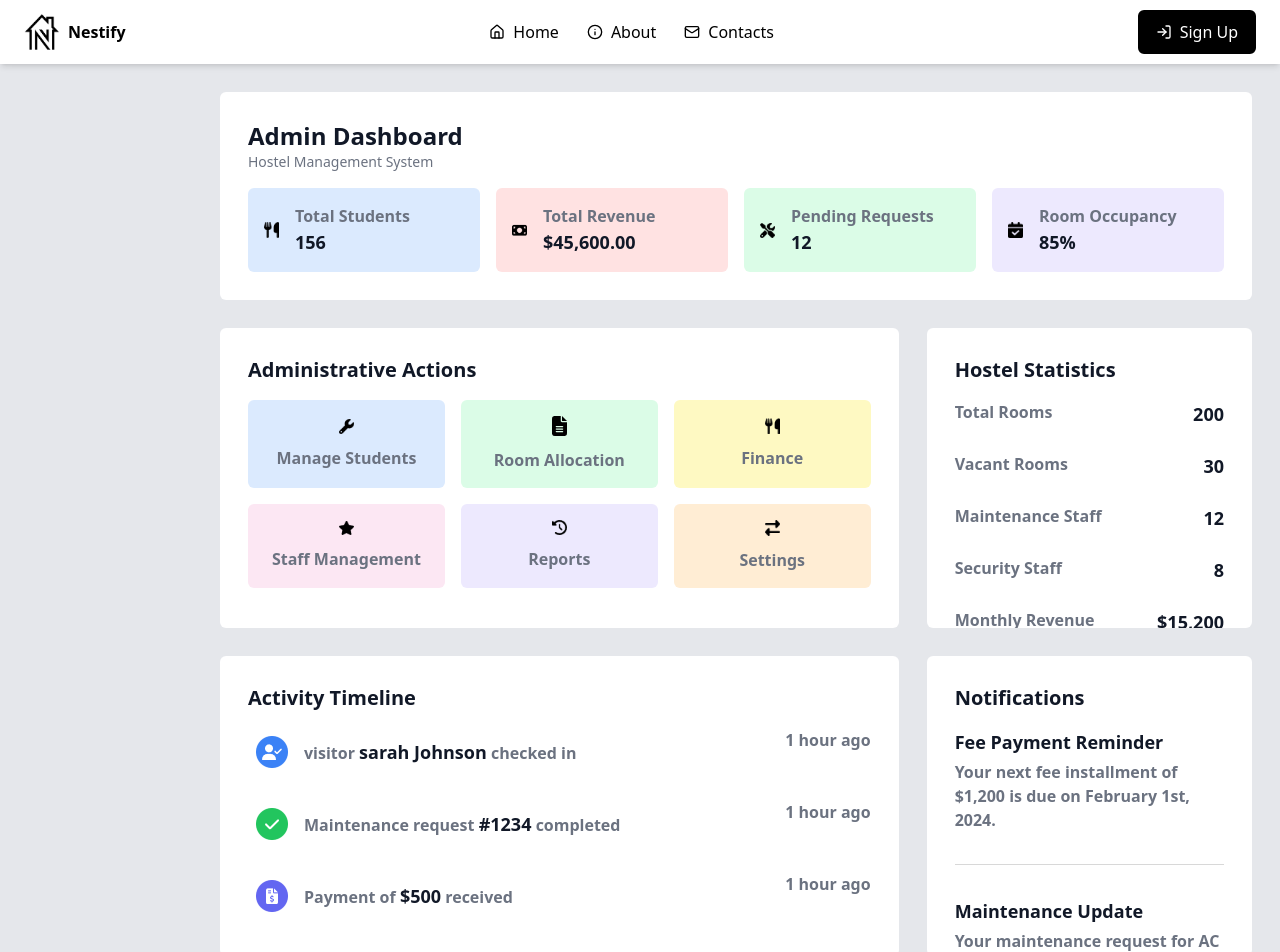
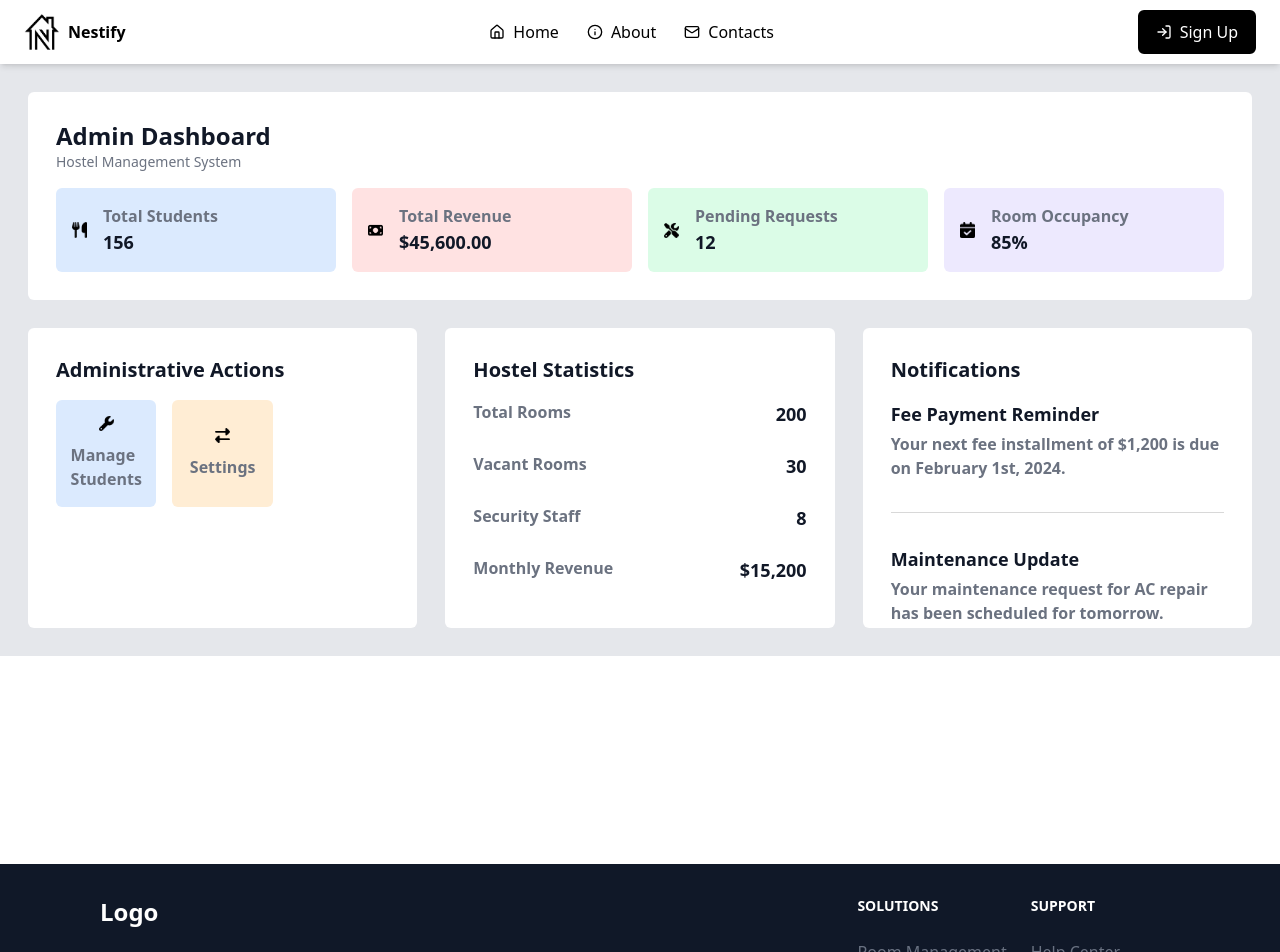
Before and after one commit to UdayBhaskarSingipurapu/NESTIFY---Client, a React (Vite) app: page /admin/dashboard in a window 1280 px wide. Shown: the top 952 px of the page. Built offline with nearby package versions, Linux system fonts and the light colour scheme.

Commit message:
rectify errors

```diff
--- a/src/components/admin/settings/EditAdminHostle.jsx
+++ b/src/components/admin/settings/EditAdminHostle.jsx
@@ -1,8 +1,7 @@
 import React, { useEffect, useState } from "react";
 import { Link } from "react-router-dom";
 
-
-function EditAdminHostle(){
+function EditAdminHostle() {
   const [currentHostle, setCurrentHostle] = useState("null");
   const [currentHostleRooms, setCurrentHostleRooms] = useState([]);
   useEffect(() => {
@@ -42,10 +41,9 @@ function EditAdminHostle(){
       )}
     </div>
   );
-};
+}
 
 export default EditAdminHostle;
-
 
 //if no hostle is created then the settings page will be having one button add hostle if cliked it will take to the hostle listing page.
 // top part is the detials to hostles to edit.
--- a/src/components/admin_homepage/AdminHomePage.jsx
+++ b/src/components/admin_homepage/AdminHomePage.jsx
@@ -1,5 +1,5 @@
 import React from "react";
-import { Link } from "react-router-dom";
+import { Link, useNavigate } from "react-router-dom";
 import userTopContainerImag1 from "../../assets/userTopContainerImag1.png";
 import userTopContainerImag2 from "../../assets/userTopContainerImag2.png";
 import userTopContainerImag3 from "../../assets/userTopContainerImag3.png";
@@ -14,12 +14,11 @@ import userBottomContainerImage4 from "../../assets/userBottomContainerImage4.pn
 import userBottomContainerImage5 from "../../assets/userBottomContainerImage5.png";
 import userBottomContainerImage6 from "../../assets/userBottomContainerImage6.png";
 
-
 const AdminHomePage = () => {
   return (
-    <div className="bg-gray-200 p-7 flex flex-wrap">
+    <div className="bg-gray-200 p-7">
       {/* top-container */}
-      <div className="bg-white w-full p-7 rounded-md max-w-[1700px] m-auto overflow-y-auto h-[260px] sm:overflow-visible sm:h-full md:ml-48">
+      <div className="bg-white w-full p-7 rounded-md max-w-[1700px] m-auto overflow-y-auto h-[260px] sm:overflow-visible sm:h-full">
         <h1 className="text-[#111827] font-bold text-2xl">Admin Dashboard</h1>
         <p className="text-[#6B7280] text-sm">Hostel Management System</p>
         <div className="mt-4 grid lg:grid-cols-12 md:grid-cols-10 sm:grid-cols-2 gap-4">
@@ -81,183 +80,64 @@ const AdminHomePage = () => {
         </div>
       </div>
 
-      {/* bottom-container */}
-      <div className="bg-gray-200 mt-7 grid grid-cols-12 grid-rows-2 max-w-[1700px] m-auto gap-7 overflow-y-auto md:ml-48">
-        {/* quick actions */}
-        <div className="bg-white rounded-md p-7 lg:col-span-8 col-span-12 overflow-y-auto h-[300px]">
+      <div className="bg-gray-200 mt-7 grid grid-cols-1 lg:grid-cols-3 max-w-[1700px] m-auto gap-7 overflow-y-auto">
+        {/* Administrative Actions */}
+        <div className="bg-white rounded-md p-7 overflow-y-auto h-[300px]">
           <h1 className="text-[#111827] font-bold text-xl">
             Administrative Actions
           </h1>
-          <div className="mt-4 grid lg:grid-cols-12 md:grid-cols-10 sm:grid-cols-2 grid-cols-1 gap-4">
-            <div className="lg:col-span-4 md:col-span-5 sm:col-span-1 flex flex-col items-center justify-center flex-wrap gap-3 bg-blue-100  p-4 rounded-md">
-              <div className="flex justify-center items-center">
+          <div className="mt-4 grid grid-cols-1 sm:grid-cols-2 md:grid-cols-3 gap-4">
+            <div className="flex flex-col items-center justify-center gap-3 bg-blue-100 p-4 rounded-md">
               <img
                 src={userBottomContainerImage1}
-                  alt=""
-                  className="w-[15px] h-auto "
+                alt="Manage Students"
+                className="w-[15px] h-auto"
               />
-              </div>
-              <div>
               <p className="text-[#6B7280] font-semibold">Manage Students</p>
             </div>
-            </div>
-
-            <div className="lg:col-span-4 md:col-span-5 sm:col-span-1 flex flex-col items-center justify-center flex-wrap gap-3 bg-green-100  p-4 rounded-md">
-              <div className="flex justify-center items-center">
-                <img
-                  src={userBottomContainerImage2}
-                  alt=""
-                  className="w-[15px] h-auto "
-                />
-              </div>
-              <div>
-                <p className="text-[#6B7280] font-semibold">Room Allocation</p>
-              </div>
-            </div>
-
-            <div className="lg:col-span-4 md:col-span-5 sm:col-span-1 flex flex-col items-center justify-center flex-wrap gap-3 bg-yellow-100  p-4 rounded-md">
-              <div className="flex justify-center items-center">
-                <img
-                  src={userBottomContainerImage3}
-                  alt=""
-                  className="w-[15px] h-auto "
-                />
-              </div>
-              <div>
-                <p className="text-[#6B7280] font-semibold">Finance</p>
-              </div>
-            </div>
-
-            <div className="lg:col-span-4 md:col-span-5 sm:col-span-1 flex flex-col items-center justify-center flex-wrap gap-3 bg-pink-100  p-4 rounded-md ">
-              <div className="flex justify-center items-center">
-                <img
-                  src={userBottomContainerImage4}
-                  alt=""
-                  className="w-[15px] h-auto "
-                />
-              </div>
-              <div>
-                <Link to="/staff">
-                  <div>
-                    <p className="text-[#6B7280] font-semibold">Staff Management</p>
-                  </div>
-                </Link>
-              </div>
-
-            </div>
-
-            <div className="lg:col-span-4 md:col-span-5 sm:col-span-1 flex flex-col items-center justify-center flex-wrap gap-3 bg-violet-100  p-4 rounded-md">
-              <div className="flex justify-center items-center">
-                <img
-                  src={userBottomContainerImage5}
-                  alt=""
-                  className="w-[15px] h-auto "
-                />
-              </div>
-              <div>
-                <p className="text-[#6B7280] font-semibold">Reports</p>
-              </div>
-            </div>
-
-            <div className="lg:col-span-4 md:col-span-5 sm:col-span-1 flex flex-col items-center justify-center flex-wrap gap-3 bg-orange-100  p-4 rounded-md">
-              <div className="flex justify-center items-center">
+            <div className="flex flex-col items-center justify-center gap-3 bg-orange-100 p-4 rounded-md">
               <img
                 src={userBottomContainerImage6}
-                  alt=""
-                  className="w-[15px] h-auto "
+                alt="Settings"
+                className="w-[15px] h-auto"
               />
-              </div>
-              <div>
               <p className="text-[#6B7280] font-semibold">Settings</p>
             </div>
           </div>
         </div>
-        </div>
 
-        {/* Hostel Details */}
-        <div className="bg-white rounded-md p-7 hidden lg:col-span-4 lg:flex lg:flex-col overflow-y-auto h-[300px]">
+        {/* Hostel Statistics */}
+        <div className="bg-white rounded-md p-7 overflow-y-auto h-[300px]">
           <h1 className="text-[#111827] font-bold text-xl">
             Hostel Statistics
           </h1>
           <div className="mt-4 flex flex-col gap-6">
             <span className="flex justify-between text-[#6B7280] font-semibold">
-              <span className="">Total Rooms</span>
+              <span>Total Rooms</span>
               <span className="text-[#111827] text-lg">200</span>
             </span>
-            <span className="flex justify-between text-[#6B7280] text-md font-semibold">
+            <span className="flex justify-between text-[#6B7280] font-semibold">
               <span>Vacant Rooms</span>
               <span className="text-[#111827] text-lg">30</span>
             </span>
-            <span className="flex justify-between text-[#6B7280] text-md font-semibold">
-              <span>Maintenance Staff</span>
-              <span className="text-[#111827] text-lg">12</span>
-            </span>
-            <span className="flex justify-between text-[#6B7280] text-md font-semibold">
+            <span className="flex justify-between text-[#6B7280] font-semibold">
               <span>Security Staff</span>
               <span className="text-[#111827] text-lg">8</span>
             </span>
-            <span className="flex justify-between text-[#6B7280] text-md font-semibold">
+            <span className="flex justify-between text-[#6B7280] font-semibold">
               <span>Monthly Revenue</span>
               <span className="text-[#111827] text-lg">$15,200</span>
             </span>
           </div>
         </div>
 
-        {/* Activity timeline */}
-        <div className="bg-white rounded-md p-7 lg:col-span-8 col-span-12 overflow-y-auto h-[300px]">
-          <h1 className="text-[#111827] font-bold text-xl">
-            Activity Timeline
-          </h1>
-          <div className="mt-4 flex flex-col gap-6">
-            <div className="flex justify-between text-[#6B7280] font-semibold sm:flex-row flex-col sm:gap-0 gap-2">
-              <div className="flex gap-2 items-center">
-                <img src={userBottonContainerImage7} alt="" />
-                <p>
-                  visitor{" "}
-                  <span className="font-semibold text-[#111827] text-lg">
-                    sarah Johnson
-                  </span>{" "}
-                  checked in
-                </p>
-              </div>
-              <p className="sm:pl-0 pl-3">1 hour ago</p>
-            </div>
-            <div className="flex justify-between text-[#6B7280] font-semibold sm:flex-row flex-col sm:gap-0 gap-2">
-              <div className="flex gap-2 items-center">
-                <img src={userBottonContainerImage8} alt="" />
-                <p>
-                  Maintenance request{" "}
-                  <span className="font-semibold text-[#111827] text-lg">
-                    #1234
-                  </span>{" "}
-                  completed
-                </p>
-              </div>
-              <p className="sm:pl-0 pl-3">1 hour ago</p>
-            </div>
-            <div className="flex justify-between text-[#6B7280] font-semibold sm:flex-row flex-col sm:gap-0 gap-2">
-              <div className="flex gap-2 items-center">
-                <img src={userBottonContainerImage9} alt="" />
-                <p>
-                  Payment of{" "}
-                  <span className="font-semibold text-[#111827] text-lg">
-                    $500
-                  </span>{" "}
-                  received
-                </p>
-              </div>
-              <p className="sm:pl-0 pl-3">1 hour ago</p>
-            </div>
-          </div>
-        </div>
-
         {/* Notifications */}
-        <div className="bg-white rounded-md p-7 hidden lg:col-span-4 lg:flex lg:flex-col overflow-y-auto h-[300px]  ">
+        <div className="bg-white rounded-md p-7 overflow-y-auto h-[300px]">
           <h1 className="text-[#111827] font-bold text-xl">Notifications</h1>
           <div className="mt-4 flex flex-col gap-8">
             <div>
               <p className="font-semibold text-[#111827] text-lg">
-                Fee Payment Reminder{" "}
+                Fee Payment Reminder
               </p>
               <p className="text-[#6B7280] text-md font-semibold mt-1">
                 Your next fee installment of $1,200 is due on February 1st,
@@ -266,8 +146,8 @@ const AdminHomePage = () => {
             </div>
             <div className="h-[1px] bg-[#d8d8d8] w-full"></div>
             <div>
-              <p className="font-semibold text-[#111827] text-lg ">
-                Maintenance Update{" "}
+              <p className="font-semibold text-[#111827] text-lg">
+                Maintenance Update
               </p>
               <p className="text-[#6B7280] text-md font-semibold mt-1">
                 Your maintenance request for AC repair has been scheduled for
@@ -277,7 +157,7 @@ const AdminHomePage = () => {
             <div className="h-[1px] bg-[#d8d8d8] w-full"></div>
             <div>
               <p className="font-semibold text-[#111827] text-lg">
-                Hostel Announcement{" "}
+                Hostel Announcement
               </p>
               <p className="text-[#6B7280] text-md font-semibold mt-1">
                 Weekend cleaning schedule has been updated. Please check the
--- a/src/components/hostle-listing/HostleListing.jsx
+++ b/src/components/hostle-listing/HostleListing.jsx
@@ -9,12 +9,7 @@ import { useContext } from "react";
 const HostleListing = () => {
   const [hoslteId, setHoslteId] = useState(null);
   const [hostleDetailsSaved, setHostleDetailsSaved] = useState(false);
-  const [user, setUser] = useState(null);
-
-  useEffect(() => {
-    setUser(JSON.parse(sessionStorage.getItem("user")));
-  }, []);
-  console.log(user);
+  const user = JSON.parse(sessionStorage.getItem("user"));
 
   let navigate = useNavigate();
 
@@ -25,11 +20,11 @@ const HostleListing = () => {
     formState: { errors },
   } = useForm();
 
-  // useEffect(() => {
-  //   if (hoslteId) {
-  //     navigate(`${currentHostel.}/room-details`, { state: { hostleId: hoslteId } });
-  //   }
-  // }, [hoslteId]);
+  useEffect(() => {
+    if (hoslteId) {
+      navigate(`${hoslteId}/room-details`, { state: { hostleId: hoslteId } });
+    }
+  }, [hoslteId]);
 
   async function postHostleDetails(hostleDetails) {
     console.log(hostleDetails);
@@ -111,6 +106,12 @@ const HostleListing = () => {
                   placeholder="Enter Hostle Name"
                   className="block p-2 border-2 border-[#6B7280] text-xl rounded-md w-full"
                   {...register("hostelname")}
+                  // value={input}
+                  // onChange={(e) => {
+                  //   if (!hostleDetailsSaved) {
+                  //     setInput(e.target.value);
+                  //   }
+                  // }}
                   {...(hostleDetailsSaved && { disabled: true })}
                 />
               </div>
--- a/src/components/hostle-listing/RoomDetails.jsx
+++ b/src/components/hostle-listing/RoomDetails.jsx
@@ -8,15 +8,13 @@ import { useContext } from "react";
 
 const RoomDetails = () => {
   const [rooms, setRooms] = useState([]);
+  const [hoslteId, setHoslteId] = useState(null);
   const [saved, setSaved] = useState(false);
   const location = useLocation();
-  const [user, setUser] = useState(null);
-  const [currentHostelId, setCurrentHostleId] = useState(null);
 
-  useEffect(() => {
-    setCurrentHostle(JSON.parse(sessionStorage.getItem("currentHostle")));
-  }, []);
-
+  // useEffect(() => {
+  //   setHoslteId(location.state.hostleId);
+  // }, [hoslteId]);
   let {
     register,
     handleSubmit,
@@ -37,7 +35,10 @@ const RoomDetails = () => {
     console.log("on submit");
     console.log(rooms);
     try {
-      let res = axios.post(`http://localhost:5050/room/${currentHostel._id}/add`, rooms);
+      let res = axios.post(
+        `http://localhost:5050/room/id:${hoslteId}/add`,
+        rooms
+      );
       if (res.status === 200) {
         let data = res.data;
         console.log(data);
@@ -72,8 +73,8 @@ const RoomDetails = () => {
   }
 
   return (
-    <div className="bg-gray-200 p-7 min-h-screen md:ml-48">
-      <div className="bg-white p-7  rounded-md mt-15">
+    <div className="bg-gray-200 p-7 min-h-screen">
+      <div className="bg-white p-7  rounded-md max">
         <h1 className="text-[#111827] text-3xl font-bold">Room Details</h1>
         {/* Room Deails From */}
         <form action="" onSubmit={handleSubmit(onSave)}>
@@ -91,7 +92,7 @@ const RoomDetails = () => {
                 id="roomnumber"
                 placeholder="Enter Room Number"
                 className="block p-2 border-2 border-[#6B7280] text-xl rounded-md w-full"
-                {...register("roomNumber")}
+                {...register("roomnumber")}
                 {...(saved && { value: "" })}
               />
             </div>
@@ -112,7 +113,7 @@ const RoomDetails = () => {
                 id="roomcapacity"
                 placeholder="Enter the number"
                 className="block p-2 border-2 border-[#6B7280] text-xl rounded-md w-full"
-                {...register("roomCapacity")}
+                {...register("roomcapacity")}
                 {...(saved && { value: "" })}
               />
             </div>
@@ -130,7 +131,7 @@ const RoomDetails = () => {
                 id="ac"
                 placeholder="Yes/No"
                 className="block p-2 border-2 border-[#6B7280] text-xl rounded-md w-full"
-                {...register("airConditioned")}
+                {...register("ac")}
                 {...(saved && { value: "" })}
               />
             </div>
--- a/src/components/log-in/AdminLogin.jsx
+++ b/src/components/log-in/AdminLogin.jsx
@@ -24,7 +24,18 @@ const AdminLogin = () => {
 
   async function onSubmit(adminData) {
     adminLoginReq(adminData);
+    if (login) {
+      toast.success("admin Login Successfully:)", {
+        position: "top-center",
+        autoClose: 2000,
+        draggable: true,
+      });
+      setTimeout(() => {
+        navigate("/admin_homepage");
+      }, 2000);
+    }
   }
+  console.log(errors);
   return (
     <div className="flex flex-col p-5 gap-5 bg-white rounded-bl-md rounded-br-md">
       {/* admin Login form */}
--- a/src/contexts/UserLoginStore.jsx
+++ b/src/contexts/UserLoginStore.jsx
@@ -1,21 +1,22 @@
 import { userLoginContext } from "./userLoginContext";
 import { useState } from "react";
-import axios from 'axios';
-
+import axios from "axios";
 
 function UserLoginStore({ children }) {
   //login Store
   let [login, setLogin] = useState(false);
   let [user, setUser] = useState(null);
   let [Error, setError] = useState(null);
-  let [currentHostleId, setCurrentHostleId] = useState(null);
-
+  // let navigate = useNavigate();
 
   //make a login req
   async function userLoginReq(userCredentials) {
-    console.log(userCredentials)
+    console.log(userCredentials);
     try {
-      const response = await axios.post("http://localhost:5050/user/login", userCredentials);
+      const response = await axios.post(
+        "http://localhost:5050/user/login",
+        userCredentials
+      );
 
       const { status, data } = response;
       console.log("User login response:", data);
@@ -33,55 +34,27 @@ function UserLoginStore({ children }) {
     }
   }
 
+  async function adminLoginReq(adminCred) {
+    console.log(adminCred);
+    try {
+      const response = await axios.post(
+        "http://localhost:5050/owner/login",
+        adminCred,
+        {
+          withCredentials: true,
+        }
+      );
 
-  async function settingCurrentHostle(idx) {
-    const size = user.hostels.length;
-    if(length === 0) {
-      setCurrentHostleId(null);
-      sessionStorage.setItem("currentHostle", JSON.stringify("null"));
-      return;
-    }
-    let hostleId = user.hostels[idx];
-    let res = await axios.get(`http://localhost:5050/hostel/${hostleId}`);
-    console.log(res);
-    // if (data.payload.hostels.length > 0) {
-    //   setCurrentHostleId();
-    //   sessionStorage.setItem(
-    //     "currentHostle",
-    //     JSON.stringify(data.payload.hostels[idx])
-    //   );
-    // } else {
-    //   setCurrentHostleId(null);
-    //   sessionStorage.setItem("currentHostle", JSON.stringify("null"));
-    // }
-  }
-
-
-  async function adminLoginReq(adminCred) {
-    console.log(adminCred)
-    try {
-      const response = await axios.post("http://localhost:5050/owner/login", adminCred, {
-        withCredentials: true,
-      });
-      console.log(response);
       const { status, data } = response;
-      console.log(data.payload);
       console.log("User login response:", data);
 
-
-
-
-      if (status === 200 && data.message === "User logged in successfully") {
-        console.log(data.payload);
+      if (status === 200 && data.message === "Owner logged in successfully") {
         setUser(data.payload);
         sessionStorage.setItem("user", JSON.stringify(data.payload));
-        // settingCurrentHostle(0);
-        console.log("yep");
         setLogin(true);
       } else {
         setError(data?.message || "Unknown error occurred");
       }
-
     } catch (err) {
       console.error("Login error:", err);
       setError(err.response?.data?.message || "An error occurred during login");
```
Also changed, not shown: src/App.jsx (+3 -8 lines), src/RootLayout.jsx (+16 -12 lines), src/components/admin/settings/AdminSettings.jsx (+30 -0 lines), src/components/admin/settings/EditAdminPersonalDetails.jsx (line endings or trailing spaces). Lines whose indentation alone changed are shown as unchanged.
